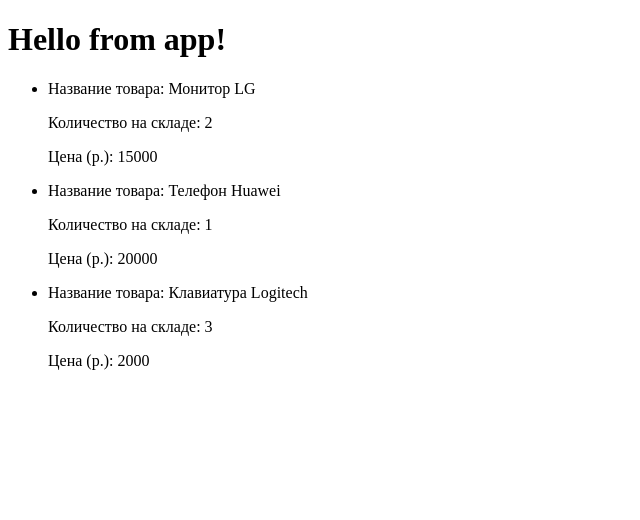
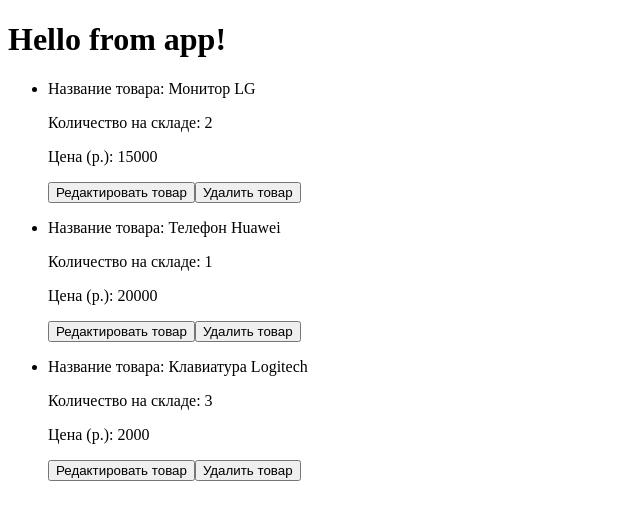
Before and after one commit to Eraphion/ProductsAccounter, a React (Create React App) app: page / in a window 1280 px wide. Shown: the top 520 px of the page, without its empty margins (0-640 px from the left). Built offline with nearby package versions, Linux system fonts and the light colour scheme.

Commit message:
Added redux to the project

```diff
--- a/package.json
+++ b/package.json
@@ -5,7 +5,9 @@
   "dependencies": {
     "react": "^16.11.0",
     "react-dom": "^16.11.0",
-    "react-scripts": "3.2.0"
+    "react-redux": "^7.1.3",
+    "react-scripts": "3.2.0",
+    "redux": "^4.0.4"
   },
   "scripts": {
     "start": "react-scripts start",
--- a/src/App.js
+++ b/src/App.js
@@ -1,8 +1,13 @@
 import React from 'react';
-import {CardList} from './Components'
+import {createStore} from 'redux';
+import rootReducer from './Reducers';
+import {CardList} from './Components';
+
+
+const store = createStore(rootReducer)
 
 const App = () => (
-    <div>
+    <div store={store}>
         <h1>
             Hello from app!
         </h1>
--- a/src/Components/Product/Card/Card.js
+++ /dev/null
@@ -1,11 +0,0 @@
-import React from 'react'
-
-const Card = ({name, quantity, price}) => (
-     <li>
-         <p>Название товара: {name}</p>
-         <p>Количество на складе: {quantity}</p>
-         <p>Цена (р.): {price}</p>
-    </li>
-)
-
-export default Card;
--- /dev/null
+++ b/src/Components/Product/Card/Component.js
@@ -0,0 +1,17 @@
+import React from 'react'
+
+const Card = ({name, quantity, price}) => (
+     <li>
+         <div className="productInfo">
+            <p>Название товара: {name}</p>
+            <p>Количество на складе: {quantity}</p>
+            <p>Цена (р.): {price}</p>
+         </div>
+         <div className="buttons">
+             <button>Редактировать товар</button>
+             <button>Удалить товар</button>
+         </div>
+    </li>
+)
+
+export default Card;
--- a/src/Components/Product/List/List.js
+++ b/src/Components/Product/List/Component.js
@@ -1,5 +1,5 @@
 import React from 'react';
-import Card from '../Card/Card'
+import Card from '../Card/Component'
 
 const data = [
     {id: 0, name: "Монитор LG", price: 15000, quantity: 2},
--- a/src/Components/index.js
+++ b/src/Components/index.js
@@ -1,5 +1,5 @@
-import Card from './Product/Card/Card';
-import CardList from './Product/List/List';
+import Card from './Product/Card/Component';
+import CardList from './Product/List/Component';
 
 export {
     Card,
--- /dev/null
+++ b/src/Reducers/Product/Reducer.js
@@ -0,0 +1,9 @@
+const initState = [
+    {id: 0, name: "Монитор LG", price: 15000, quantity: 2},
+    {id: 1, name: "Телефон Huawei", price: 20000, quantity: 1},
+    {id: 2, name: "Клавиатура Logitech", price: 2000, quantity: 3}
+]
+
+export default (state = initState, action) => {
+    return state;
+}
--- /dev/null
+++ b/src/Reducers/index.js
@@ -0,0 +1,6 @@
+import {combineReducers} from 'redux';
+import ProductReducer from './Product/Reducer';
+
+export default combineReducers({
+    product: ProductReducer
+});
```
Also changed, not shown: 1 other file (tests, documents, lock files or other folders).
